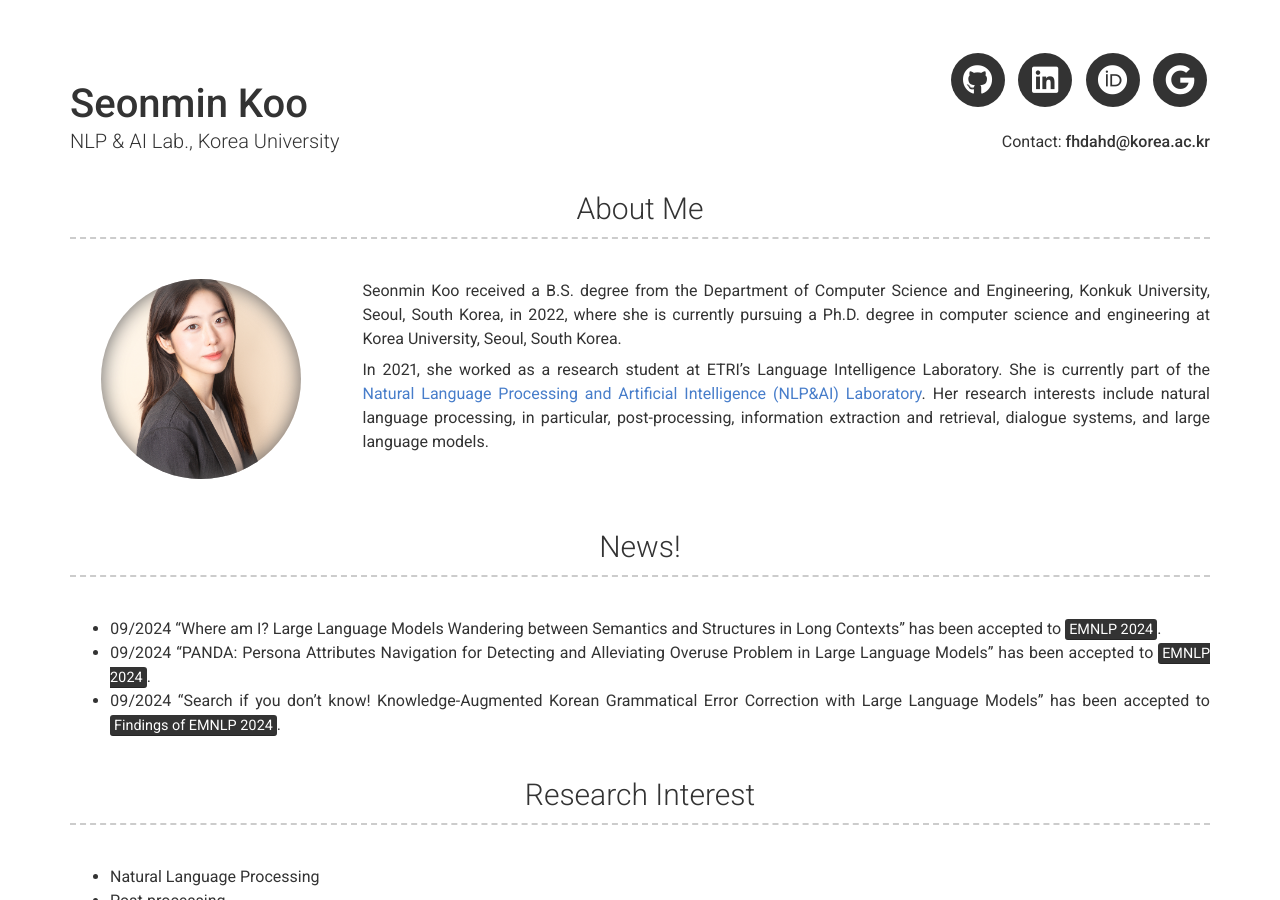
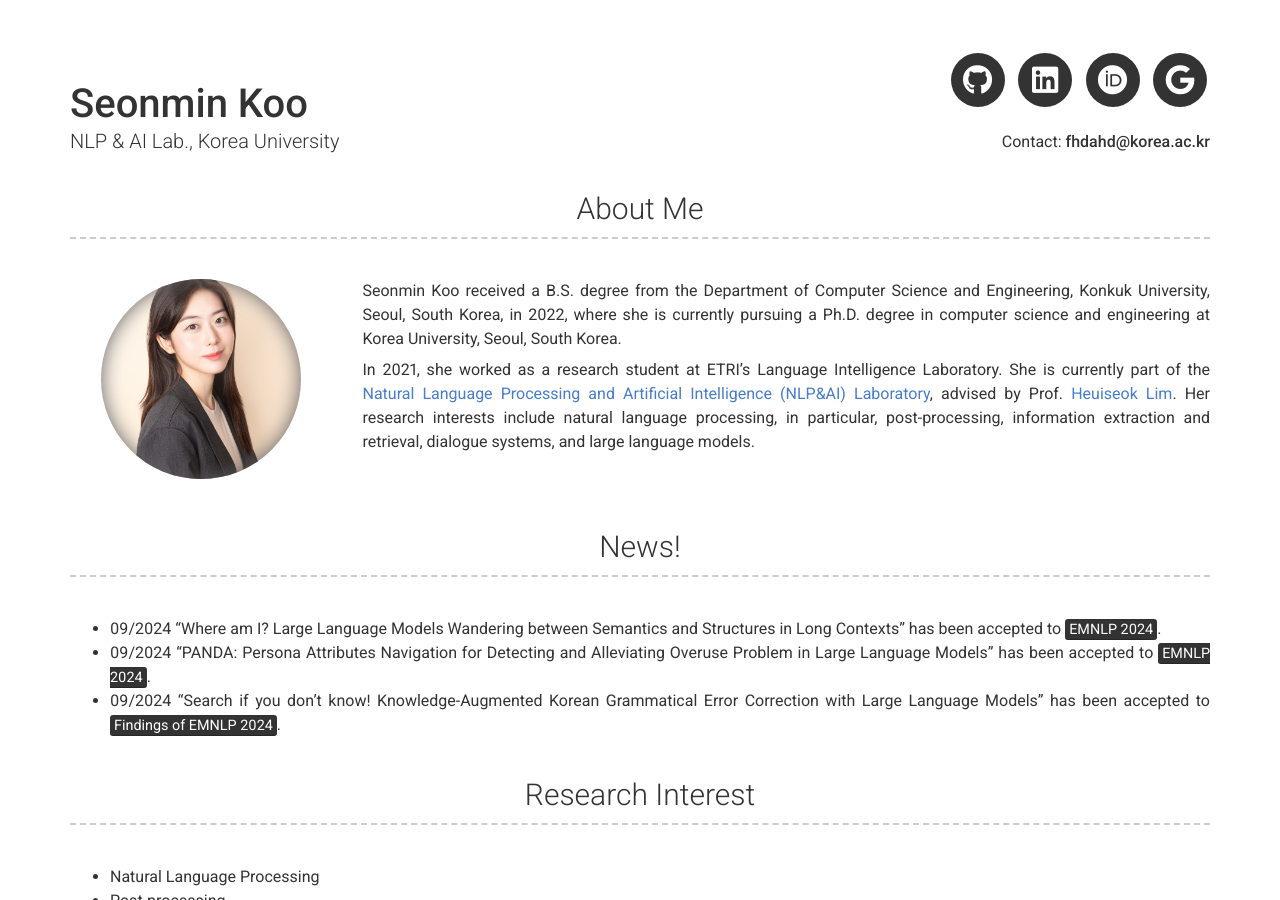
Before and after one commit to seonminkoo/seonminkoo.github.io, a Jekyll site: the page built from index.md, in a window 1280 px wide and 900 px high. Built offline with Jekyll 4.4.1, drawn with Linux system fonts in a browser that asks for light colours; nearby versions of some CDN libraries.

Commit message:
Update _config.yml

```diff
--- a/_config.yml
+++ b/_config.yml
@@ -54,7 +54,7 @@ about_profile_image: images/구선민프로필_240930
 about_content: | # this will include new lines to allow paragraphs
   Seonmin Koo received a B.S. degree from the Department of Computer Science and Engineering, Konkuk University, Seoul, South Korea, in 2022, where she is currently pursuing a Ph.D. degree in computer science and engineering  at Korea University, Seoul, South Korea.
 
-  In 2021, she worked as a research student at ETRI's Language Intelligence Laboratory. She is currently part of the [Natural Language Processing and Artificial Intelligence (NLP&AI) Laboratory](https://blpkorea.cafe24.com/wp/). Her research interests include natural language processing, in particular, post-processing, information extraction and retrieval, dialogue systems, and large language models.
+  In 2021, she worked as a research student at ETRI's Language Intelligence Laboratory. She is currently part of the [Natural Language Processing and Artificial Intelligence (NLP&AI) Laboratory](https://blpkorea.cafe24.com/wp/), advised by Prof. [Heuiseok Lim](https://scholar.google.com/citations?user=HMTkz7oAAAAJ&hl=en). Her research interests include natural language processing, in particular, post-processing, information extraction and retrieval, dialogue systems, and large language models.
 
 content:
   - title: News!
```
